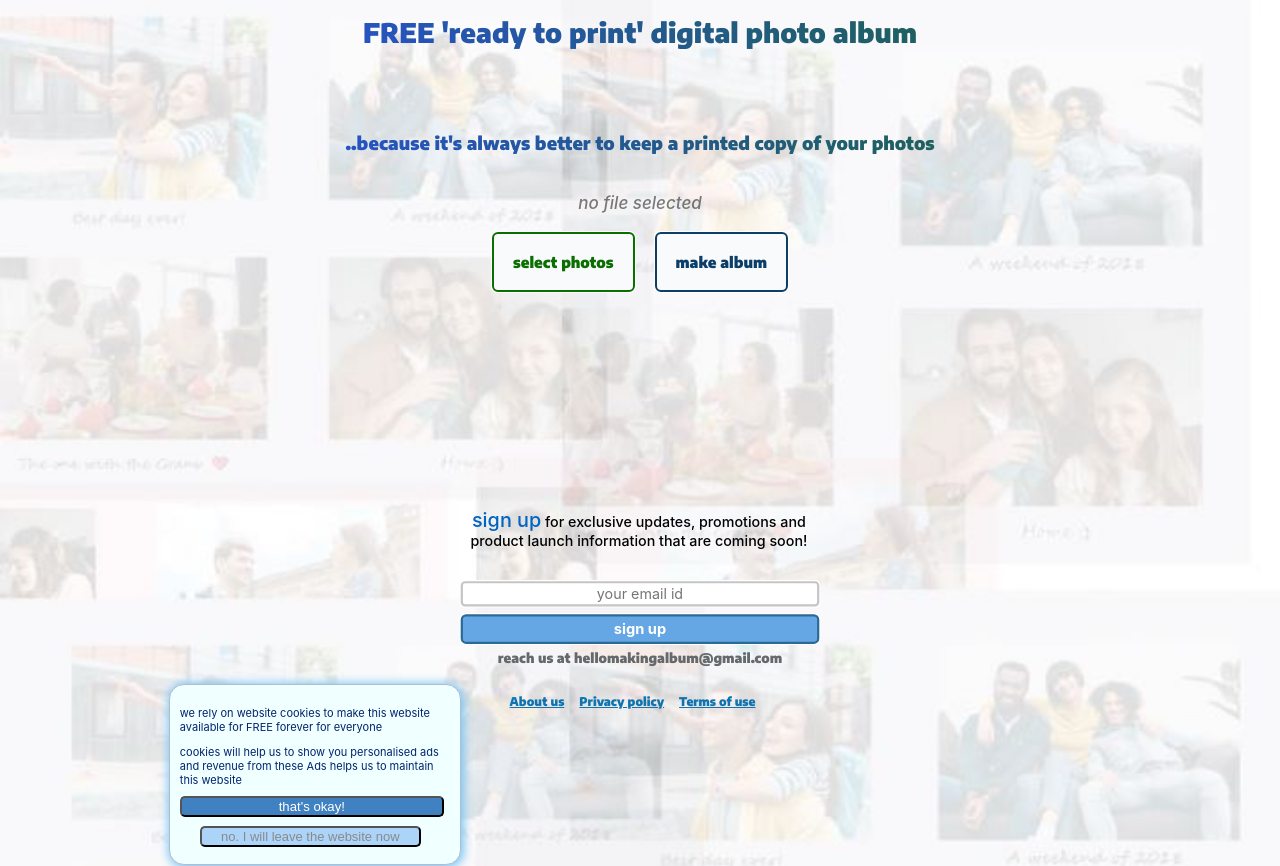
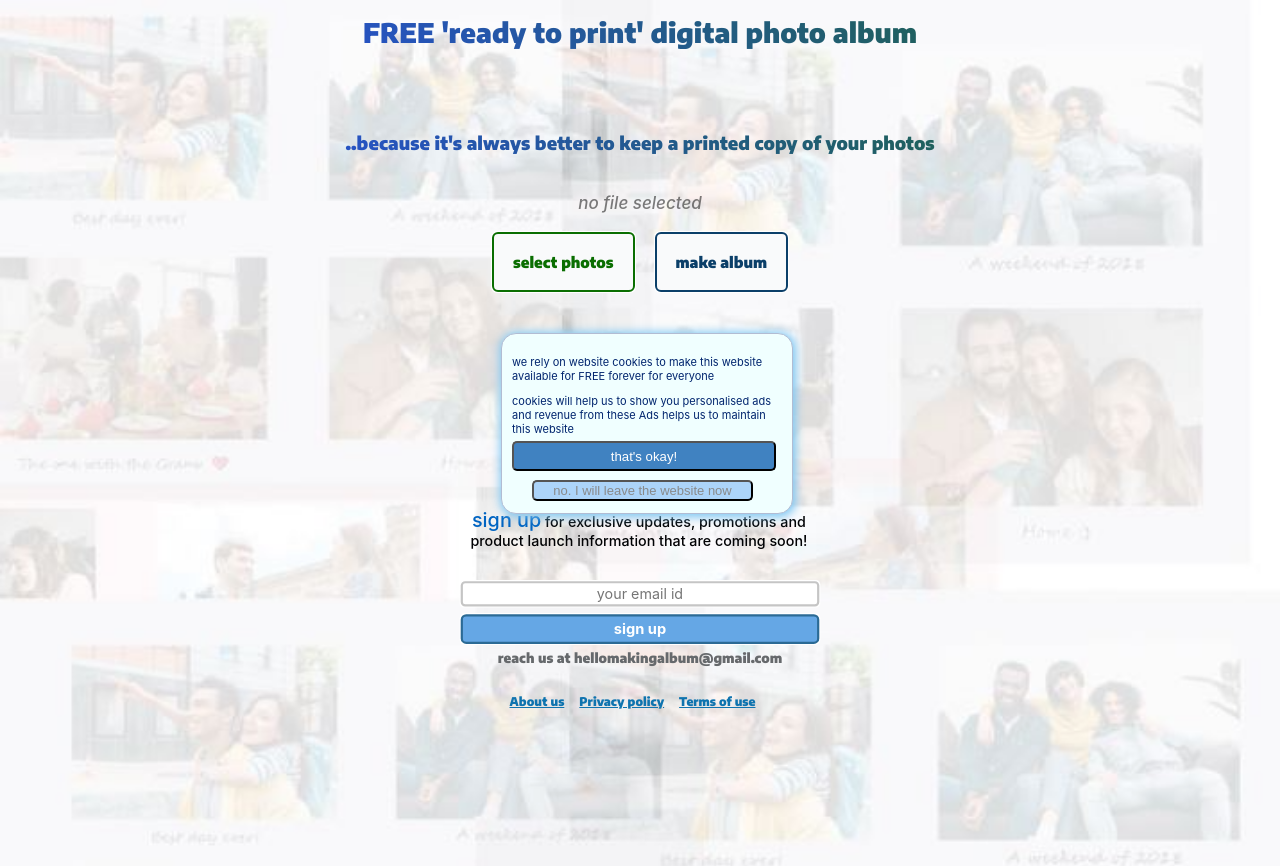
Before and after one commit to edwinvarghese4442/makingalbum_source, a React (Create React App) app: page / in a window 1280 px wide. Shown: the top 866 px of the page. Built offline with nearby package versions, Linux system fonts and the light colour scheme.

Commit message:
cookie div center

```diff
--- a/src/App.css
+++ b/src/App.css
@@ -55,8 +55,9 @@
     /* text-align: center; */
     width: 270px;
     right: 0;
-    margin-right: 64%;
-    margin-top: 684px;
+    left: 14px;
+    margin: auto;
+    margin-top: 333px;
     z-index: 10;
     background-color: azure;
     opacity: .9;
@@ -82,11 +83,12 @@
     position: relative;
     right: 0;
     margin-right: 609px;
-  margin-top: -2px;
+    margin-top: -6px;
     z-index: 12;
     box-shadow: 1px 1px 10px px #a13601;
     width: 264px;
     background-color: #4082c1;
+    height: 30px;
 }
 
 .cookie_button_no {
```
Lines whose indentation alone changed are shown as unchanged.
